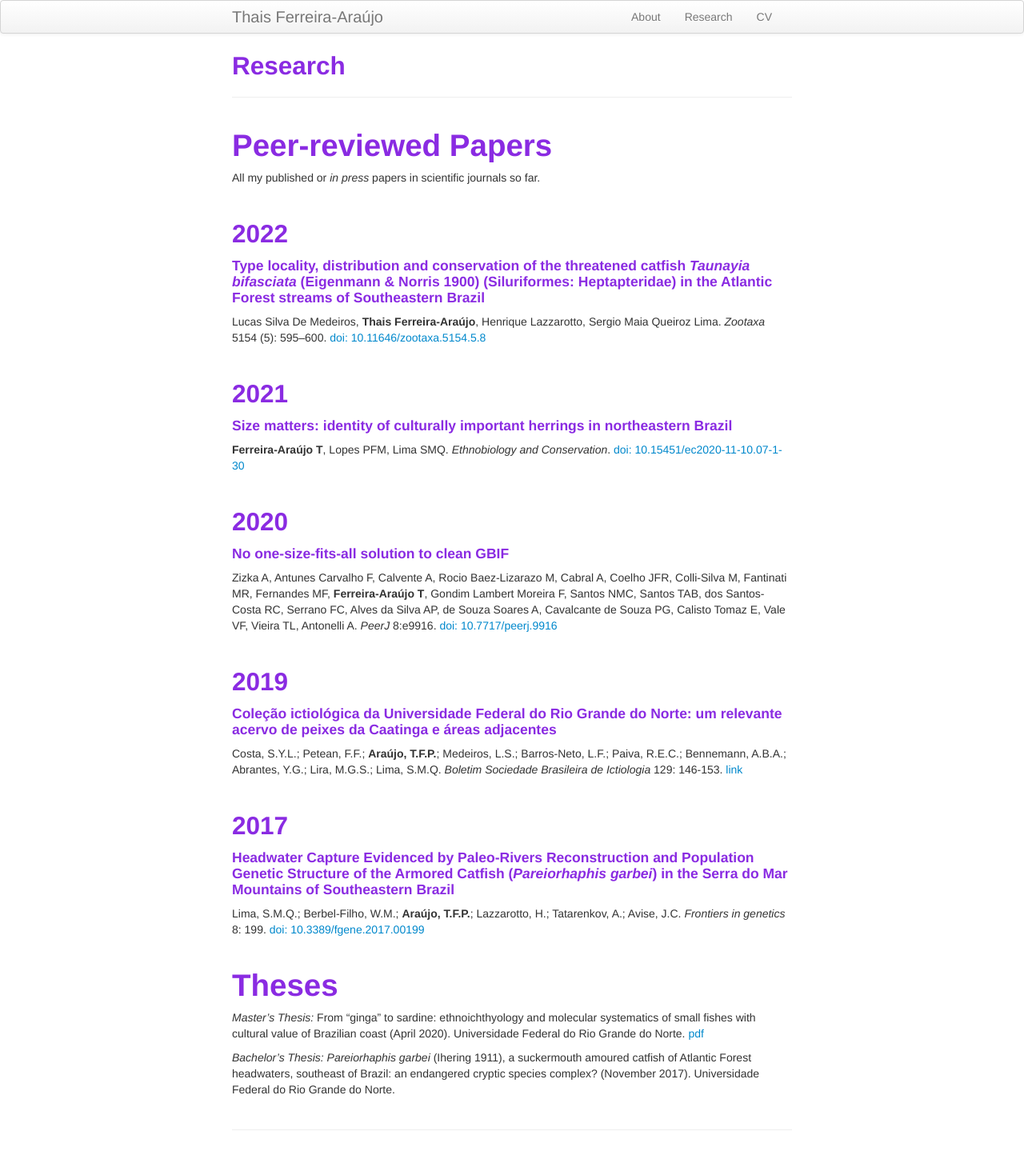
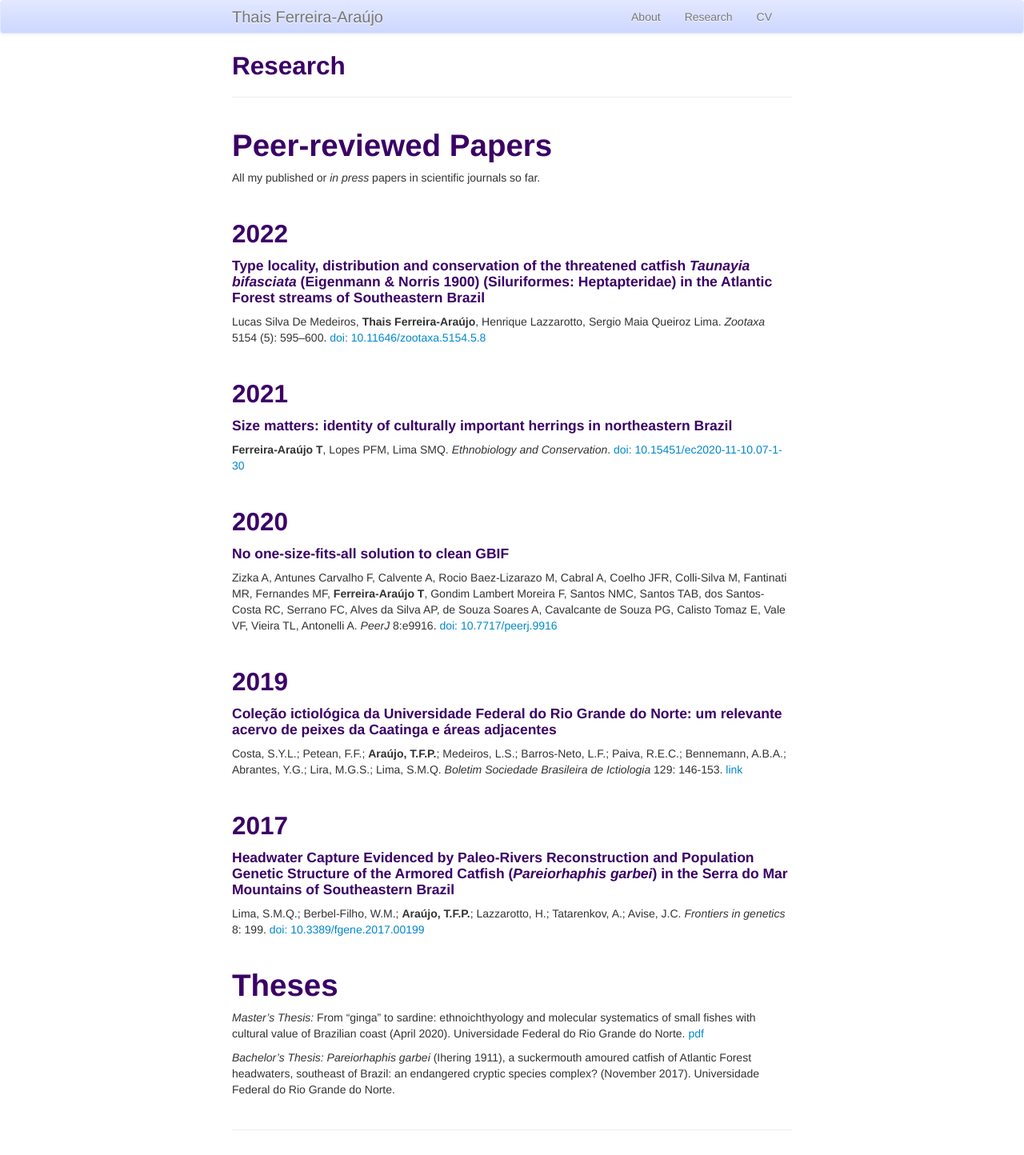
Before and after one commit to tferreira-araujo/tferreira-araujo.github.io, a Jekyll site: the page built from pages/research.md, in a window 1280 px wide. Shown: the whole page at 80% size. Built offline with Jekyll 4.4.1, drawn with Linux system fonts in a browser that asks for light colours.

Commit message:
update my website

```diff
--- a/assets/themes/twitter/css/my_custom_css.css
+++ b/assets/themes/twitter/css/my_custom_css.css
@@ -58,7 +58,7 @@ td.right {
 
 
 h1, h2, h3, h4 {
-    color: blueviolet;
+    color: #3b0066;
 }
 
 .danger {
@@ -85,3 +85,23 @@ h1, h2, h3, h4 {
     border-left: 6px solid #ffeb3b;
     padding-left: 10px;
 }
+
+.navbar-inner {
+    min-height:40px;
+    padding-left:20px;
+    padding-right:20px;
+    background-color:#fafafa;
+    background-image:-moz-linear-gradient(top, #e2e8ff, #cdd7ff);
+    background-image:-webkit-gradient(linear, 0 0, 0 100%, from(#e2e8ff), to(#f2f2f2));
+    background-image:-webkit-linear-gradient(top, #e2e8ff, #cdd7ff);
+    background-image:-o-linear-gradient(top, #e2e8ff, #cdd7ff);
+    background-image:linear-gradient(to bottom, #e2e8ff, #cdd7ff);
+    background-repeat:repeat-x;filter:progid:DXImageTransform.Microsoft.gradient(startColorstr='#ffffffff', endColorstr='#fff2f2f2', GradientType=0);
+    border:1px solid #e2e8ff;
+    -webkit-border-radius:4px;
+    -moz-border-radius:4px;
+    border-radius:4px;
+    -webkit-box-shadow:0 1px 4px rgba(0, 0, 0, 0.065);
+    -moz-box-shadow:0 1px 4px rgba(0, 0, 0, 0.065);
+    box-shadow:0 1px 4px rgba(0, 0, 0, 0.065);*zoom:1;
+}
```
Also changed, not shown: pages/about.md (+1 -1 lines).
